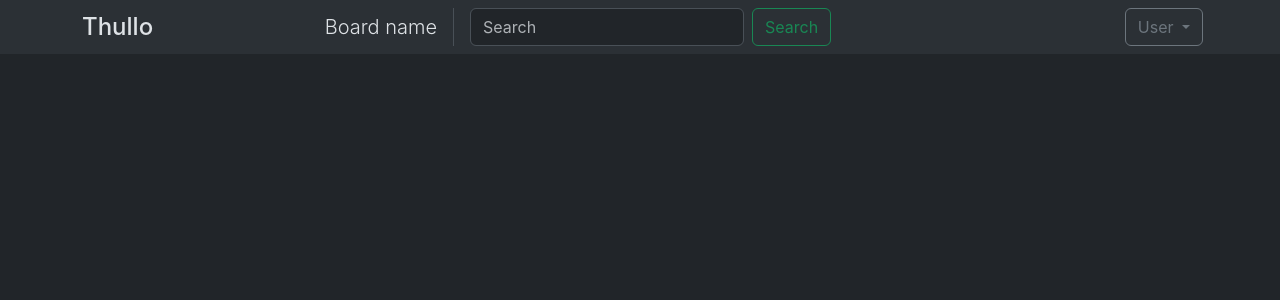
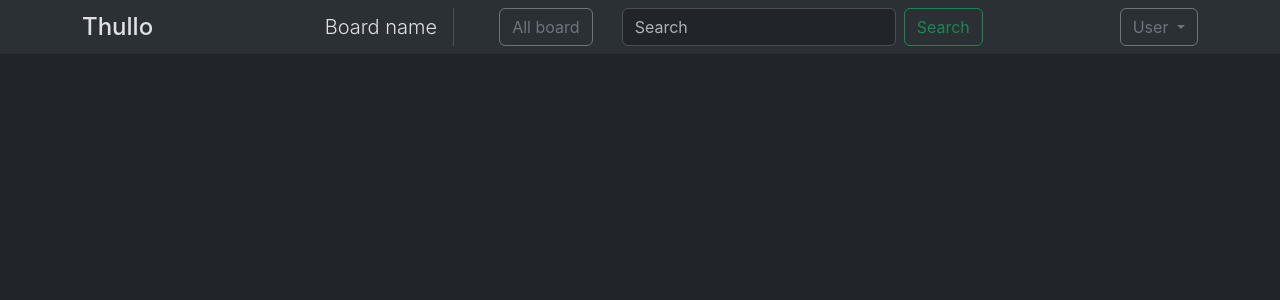
Before and after one commit to jruizsilva/trello-clon-devchallenges.io, an Angular app: page / in a window 1280 px wide. Shown: the top 300 px of the page. Built offline with nearby package versions, Linux system fonts and the light colour scheme.

Commit message:
navbar almost done

```diff
--- a/src/app/components/navbar/navbar.component.html
+++ b/src/app/components/navbar/navbar.component.html
@@ -6,11 +6,14 @@
       <app-logo />
       <h2 class="h5 mb-0 fw-light text-nowrap">Board name</h2>
     </div>
-    <div class="d-flex align-items-center ps-3 d-none d-lg-block col-auto">
+    <div class="d-flex align-items-center d-none d-lg-block ps-3 col-auto">
+      <button class="btn btn-outline-secondary">All board</button>
+    </div>
+    <div class="d-flex align-items-center d-none d-lg-block col-auto">
       <app-search />
     </div>
 
-    <div class="d-flex align-items-center col-4 col-lg-4">
+    <div class="d-flex align-items-center col-4 col-lg-2">
       <div class="ms-auto">
         <app-user-dropdown />
       </div>
```
